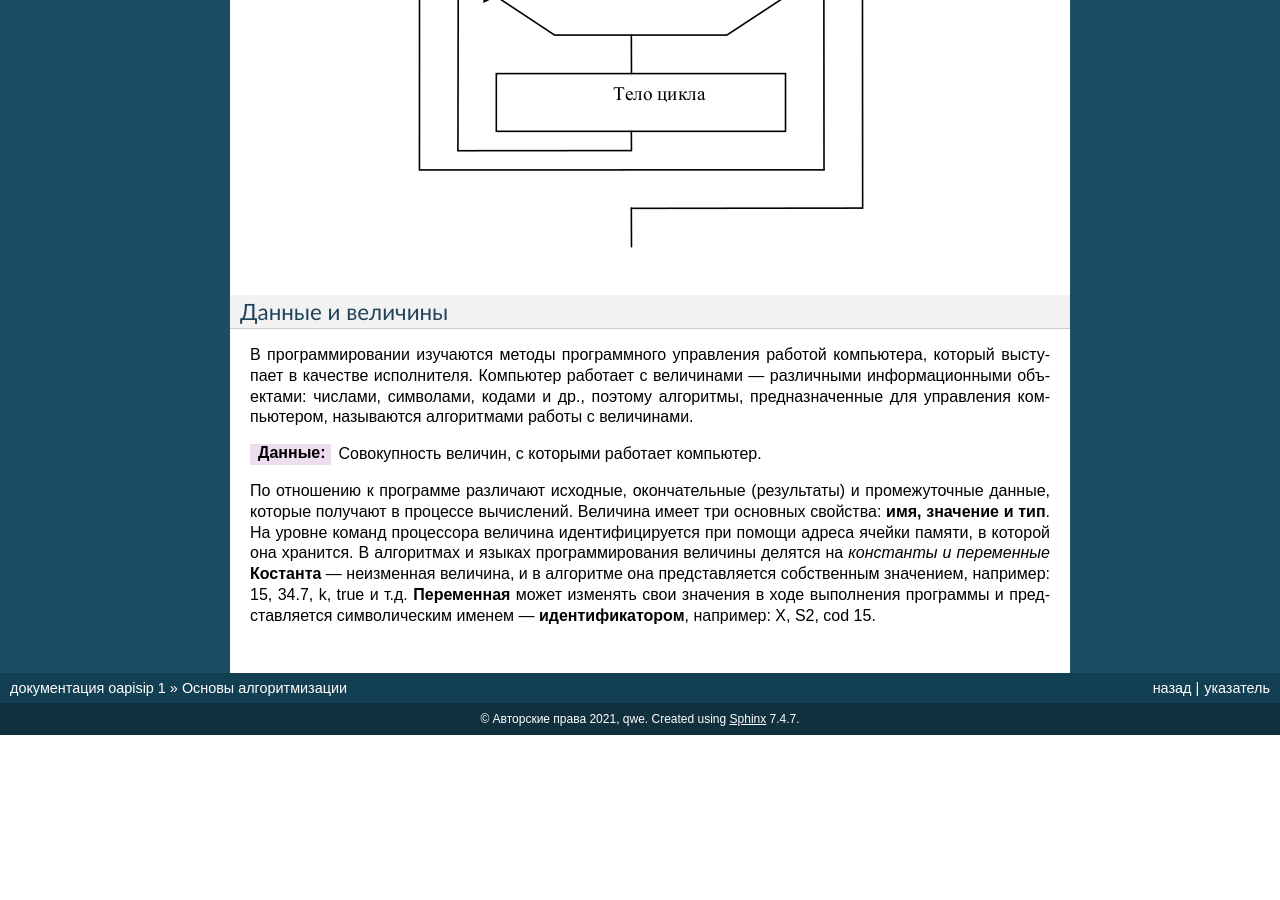
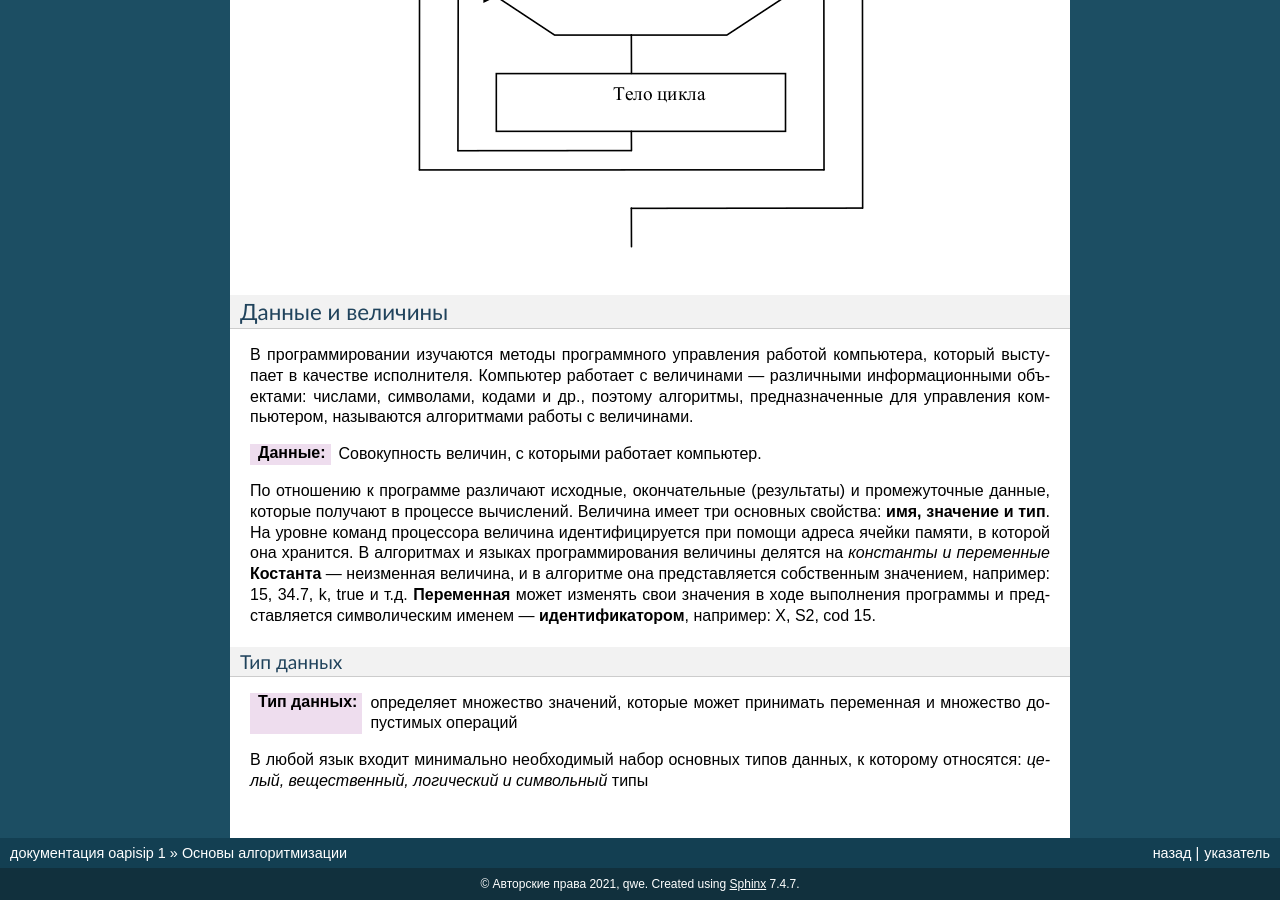
Before and after one commit to rimcupk/oapisip, a Sphinx documentation site: the page built from docs/chapters/01_algo/01_algo.rst, in a window 1280 px wide and 900 px high, scrolled down 5652 px. Built offline with Sphinx 7.4.7, drawn with Linux system fonts in a browser that asks for light colours; before the commit the page ends 6387 px from its top, so only the background shows below that.

Commit message:
Update 01_algo.rst

```diff
--- a/docs/chapters/01_algo/01_algo.rst
+++ b/docs/chapters/01_algo/01_algo.rst
@@ -123,3 +123,10 @@
 Величина имеет три основных свойства: **имя, значение и тип**. На уровне команд процессора величина идентифицируется при помощи адреса ячейки памяти, в которой она хранится. В алгоритмах и языках программирования величины делятся на *константы и переменные*
 **Костанта** — неизменная величина, и в алгоритме она представляется собственным значением, например: 15, 34.7, k, true и т.д.
 **Переменная** может изменять свои значения в ходе выполнения программы и представляется символическим именем — **идентификатором**, например: X, S2, cod 15.
+
+Тип данных
+~~~~~~~~~~
+
+:Тип данных: определяет множество значений, которые может принимать переменная и множество допустимых операций
+
+В любой язык входит минимально необходимый набор основных типов данных, к которому относятся: *целый, вещественный, логический и символьный* типы
```
